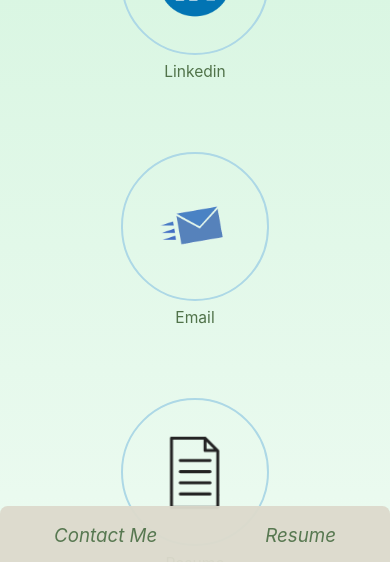
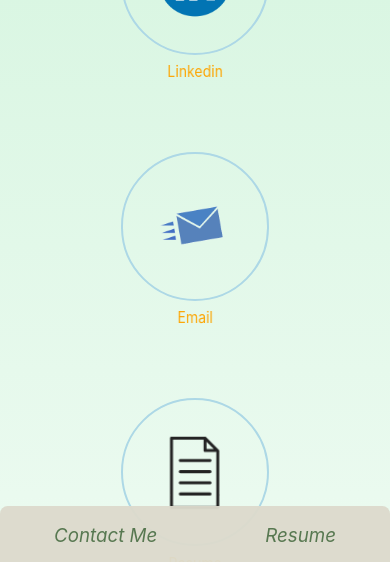
Before and after one commit to NoahDeltoroSmyth/devsite2.0, a React (Create React App) app: page /contact in a window 390 px wide. Shown: the part 280-842 px from the top of the page. Built offline with nearby package versions, Linux system fonts and the light colour scheme.

Commit message:
mobile link caption animated

```diff
--- a/src/Css/Mobile.css
+++ b/src/Css/Mobile.css
@@ -131,4 +131,21 @@ a:focus {
 
 .link-caption {
   font-size: 4vw;
+  animation: spin 6s ease-in-out;
+  color: orange;
 }
+
+@keyframes spin {
+  0% {
+    transform: rotateY(0deg);
+    color: orange;
+  }
+  50% {
+    transform: rotateY(-360deg);
+    color: lightblue;
+  }
+  100% {
+    transform: rotateY(360deg);
+    color: orange;
+  }
+}
```
